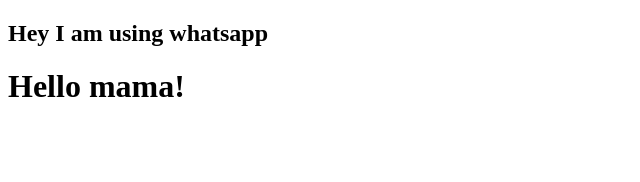
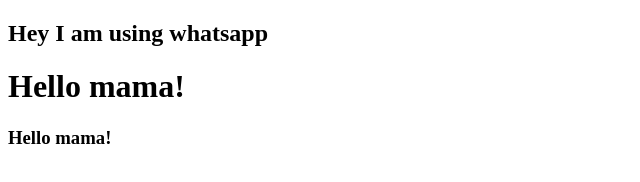
Before and after one commit to sakibjobaid/my-first-website, a plain HTML site: page index.html in a window 1280 px wide. Shown: the whole page, without its empty margins (0-640 px from the left). Drawn offline with Linux system fonts and the light colour scheme.

Commit message:
Update index.html

```diff
--- a/index.html
+++ b/index.html
@@ -8,5 +8,6 @@
 <body>
     <h2>Hey I am using whatsapp</h2>
     <h1>Hello mama!</h1>
+    <h3>Hello mama!</h3>
 </body>
 </html>
```
